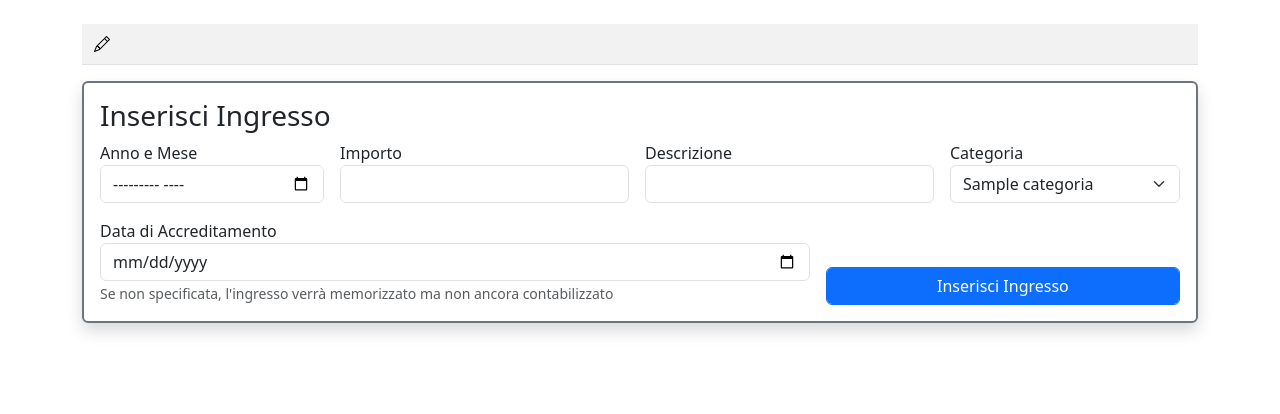
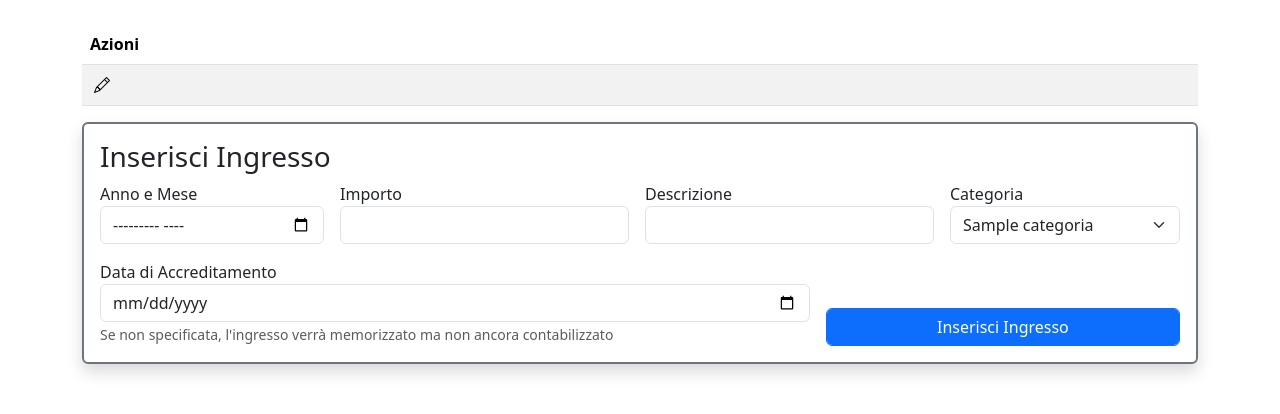
Before and after one commit to SamueleLonghin/gestore-soldini, a Flask app: template gestione/templates/ingressi/ingressi.html in a window 1280 px wide. Shown: the part 56-470 px from the top of the page. Run offline with Flask 3, Linux system fonts and the light colour scheme; the template is opened without the code that fills it: most values are stand-ins (such as "Sample title", 1, 10 or a date in 2020); parts of the project's set-up code (start-up, migrations or seed data) failed here and were passed over.

Commit message:
Aggiunta label Azioni nella tabella

```diff
--- a/templates/includes/macros.html
+++ b/templates/includes/macros.html
@@ -6,6 +6,7 @@
                 {% for key, header in headers.items() %}
                 <th>{{ header.split(';')[0] }}</th>
                 {% endfor %}
+                <th>Azioni</th>
             </tr>
         </thead>
         <tbody>
```
